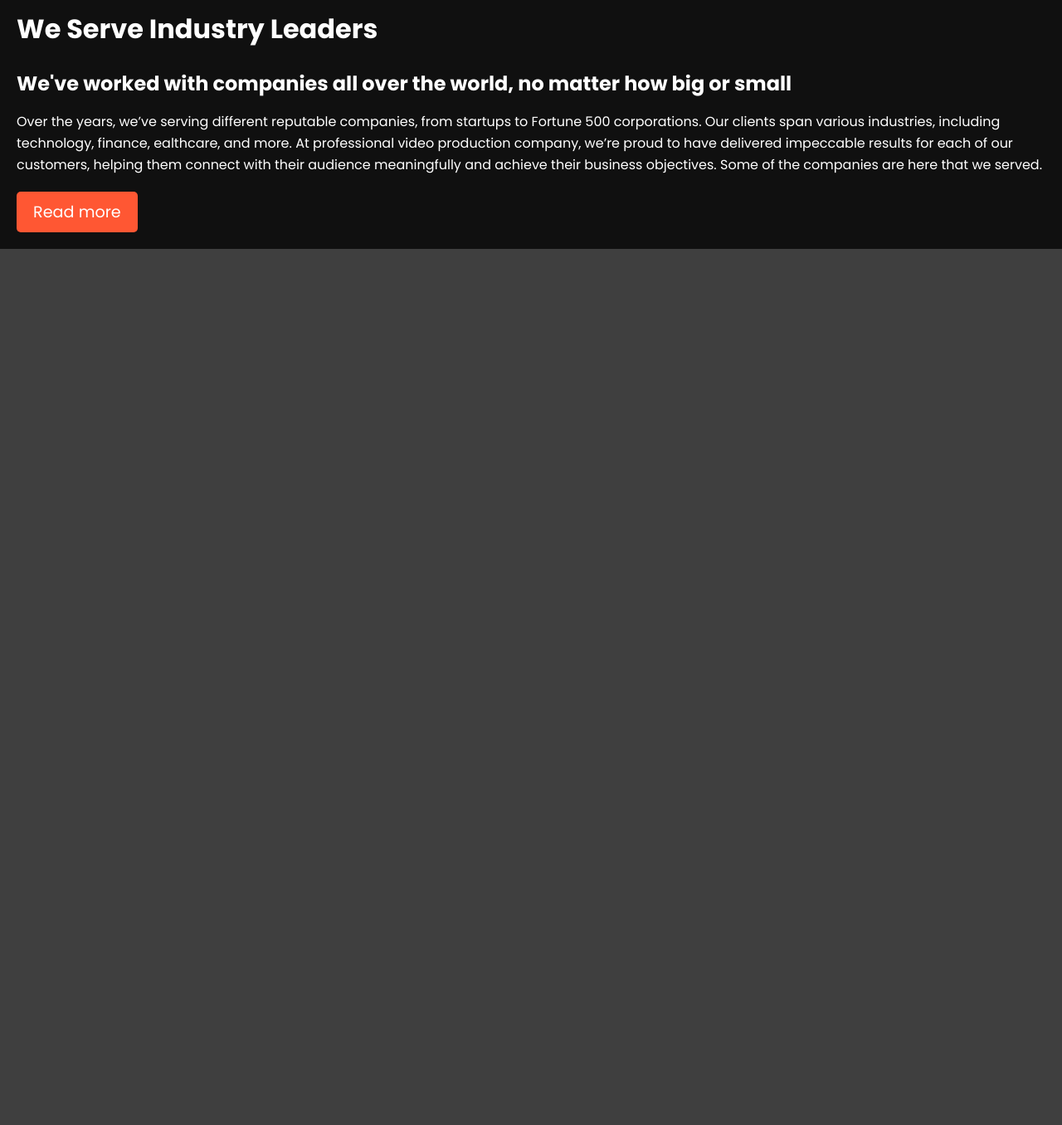
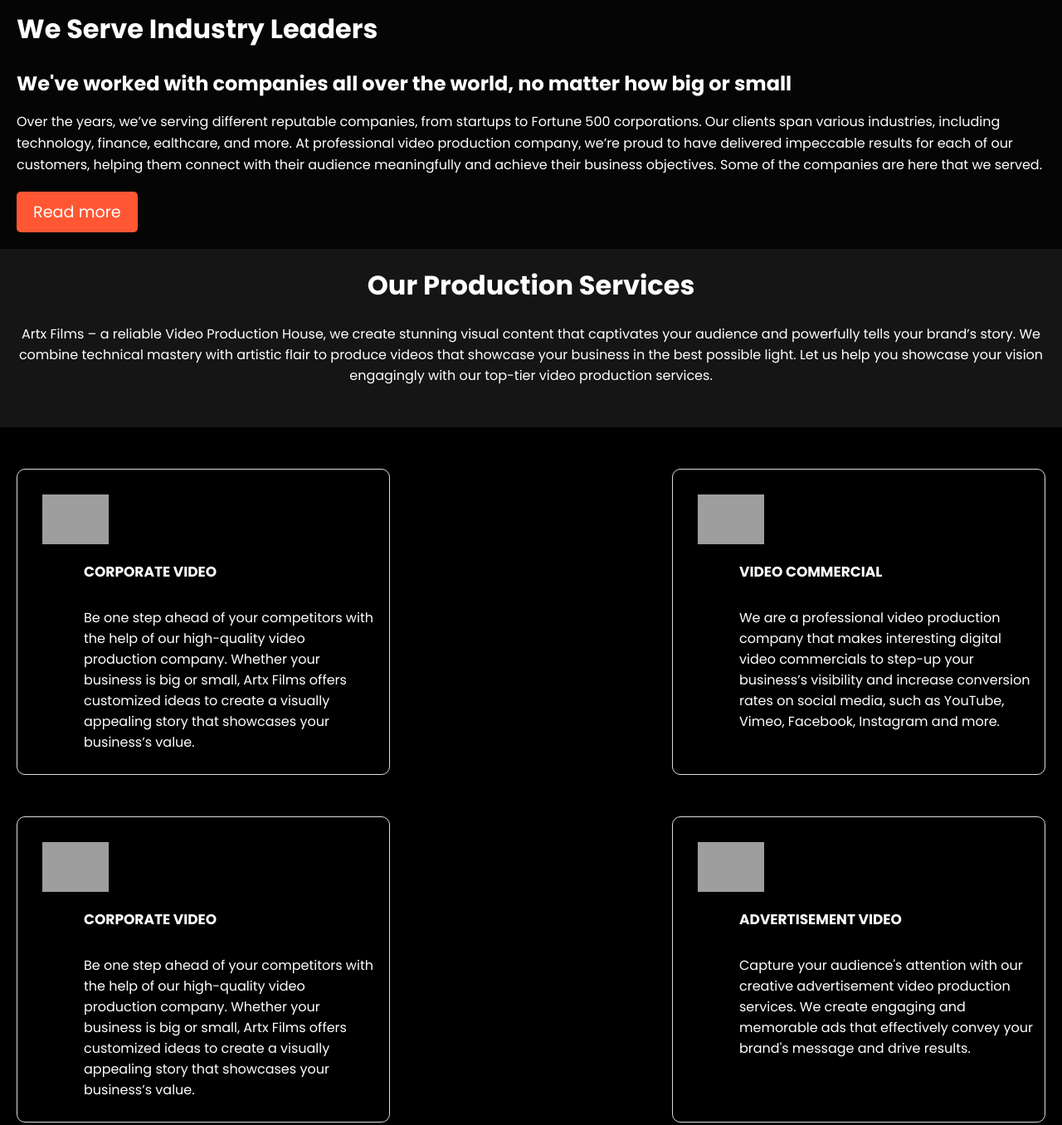
Before and after one commit to Hamza-Yaseen1/Porfolio-Project.github.io, a plain HTML site: page index.html in a window 1280 px wide. Shown: the part 737-2093 px from the top of the page at 83% size. Before the commit the page ends 1037 px from the top, so only its background shows below. Drawn offline with Linux system fonts and the light colour scheme; grey boxes are pictures that could not be loaded.

Commit message:
production section added

```diff
--- a/index.html
+++ b/index.html
@@ -70,6 +70,65 @@
         <a href="#">Read more</a>
     </div>
      </div>
-    <script src="script.js"></script>
+
+     <!-- Production section -->
+      <div class="production">
+        <h1>Our Production Services</h1>
+      <p>Artx Films – a reliable Video Production House, we create stunning visual content that captivates your audience and powerfully tells your brand’s story. We combine technical mastery with artistic flair to produce videos that showcase your business in the best possible light. Let us help you showcase your vision engagingly with our top-tier video production services.</p>
+      </div>
+
+      <div class="services">
+          <div class="service-box">
+              <img src="https://artxfilms.com/wp-content/uploads/2023/02/corporate-video.png" title="Corporate Video Production" alt="Corporate Video Production" loading="lazy">
+              <div class="service-content">
+                  <h5 class="service-title"><a  href="https://artxfilms.com/corporate-video/">CORPORATE VIDEO</a></h5>
+                  <p>Be one step ahead of your competitors with the help of our high-quality video production company. Whether your business is big or small, Artx Films offers customized ideas to create a visually appealing story that showcases your business’s value.</p>
+              </div>
+          </div>
+
+          <div class="service-box">
+              <img src="https://artxfilms.com/wp-content/uploads/2023/02/social-media.png" title="Advertisement Video Production" alt="Advertisement Video Production" loading="lazy">
+              <div class="service-content">
+                  <h5 class="service-title"><a href="">VIDEO COMMERCIAL</a></h5>
+                  <p>We are a professional video production company that makes interesting digital video commercials to step-up your business’s visibility and increase conversion rates on social media, such as YouTube, Vimeo, Facebook, Instagram and more.</p>
+              </div>
+          </div>
+      </div>
+      <div class="services">
+          <div class="service-box">
+              <img src="https://artxfilms.com/wp-content/uploads/2023/02/corporate-video.png" title="Corporate Video Production" alt="Corporate Video Production" loading="lazy">
+              <div class="service-content">
+                  <h5 class="service-title"><a href="https://artxfilms.com/corporate-video/">CORPORATE VIDEO</a></h5>
+                  <p>Be one step ahead of your competitors with the help of our high-quality video production company. Whether your business is big or small, Artx Films offers customized ideas to create a visually appealing story that showcases your business’s value.</p>
+              </div>
+          </div>
+
+          <div class="service-box">
+              <img src="https://artxfilms.com/wp-content/uploads/2023/02/social-media.png" title="Advertisement Video Production" alt="Advertisement Video Production" loading="lazy">
+              <div class="service-content">
+                  <h5 class="service-title"><a href="https://artxfilms.com/advertisement-video/">ADVERTISEMENT VIDEO</a></h5>
+                  <p>Capture your audience's attention with our creative advertisement video production services. We create engaging and memorable ads that effectively convey your brand's message and drive results.</p>
+              </div>
+          </div>
+      </div>
+      <div class="services">
+          <div class="service-box">
+              <img src="https://artxfilms.com/wp-content/uploads/2023/02/corporate-video.png" title="Corporate Video Production" alt="Corporate Video Production" loading="lazy">
+              <div class="service-content">
+                  <h5 class="service-title"><a href="https://artxfilms.com/corporate-video/">CORPORATE VIDEO</a></h5>
+                  <p>Be one step ahead of your competitors with the help of our high-quality video production company. Whether your business is big or small, Artx Films offers customized ideas to create a visually appealing story that showcases your business’s value.</p>
+              </div>
+          </div>
+
+          <div class="service-box">
+              <img src="https://artxfilms.com/wp-content/uploads/2023/02/social-media.png" title="Advertisement Video Production" alt="Advertisement Video Production" loading="lazy">
+              <div class="service-content">
+                  <h5 class="service-title"><a href="https://artxfilms.com/advertisement-video/">ADVERTISEMENT VIDEO</a></h5>
+                  <p>Capture your audience's attention with our creative advertisement video production services. We create engaging and memorable ads that effectively convey your brand's message and drive results.</p>
+              </div>
+          </div>
+      </div>
+
+    <script src="./script.js"></script>
   </body>
 </html>
--- a/style.css
+++ b/style.css
@@ -10,7 +10,7 @@ body {
   padding: 0;
   margin: 0;
   font-family: "Poppins", sans-serif;
-   background-color: #000000c0; /*check it */
+   background-color: #000000ea; /*check it */
 
 }
 
@@ -310,3 +310,74 @@ nav ul li a:hover {
       font-size: 0.9em;
   }
 }
+
+.production{
+  /* background-color: #000; */
+    color: #fff;
+    margin-bottom: 50px;
+}
+.production h1 {
+    text-align: center;
+    margin-top: 20px;
+
+}
+.production p {
+    text-align: center;
+    margin: 0 20px 20px;
+
+}
+.services {
+    display: flex;
+    justify-content: space-between;
+    gap: 20px;
+    padding: 0 20px;
+    padding-top: 50px;
+    background-color: #000;
+    color: #fff;
+}
+.service-box {
+    position: relative;
+    border: 1px solid #ddd;
+    padding: 10px;
+    border-radius: 10px;
+    overflow: hidden;
+    transition: transform 0.3s;
+    width: 100%;
+    max-width: 450px;
+}
+.service-box:hover {
+    transform: scale(1.05);
+    background-color: #000;
+    color: #fff;
+}
+.service-box img {
+    width: 80px;
+    height: auto;
+    display: block;
+    margin: 20px;
+}
+.service-content {
+    margin-left: 70px; /* Adjust based on image width */
+}
+
+.service-title {
+    font-size: 17px;
+    margin: 0 0 30px;
+    color: white;
+
+}
+.service-title a {
+    text-decoration: none;
+    color: #fff;
+}
+@media (max-width: 768px) {
+    .service-content {
+        margin-left: 0;
+    }
+    .service-box {
+        text-align: center;
+    }
+    .service-box img {
+        margin: 0 auto 10px;
+    }
+}
```
